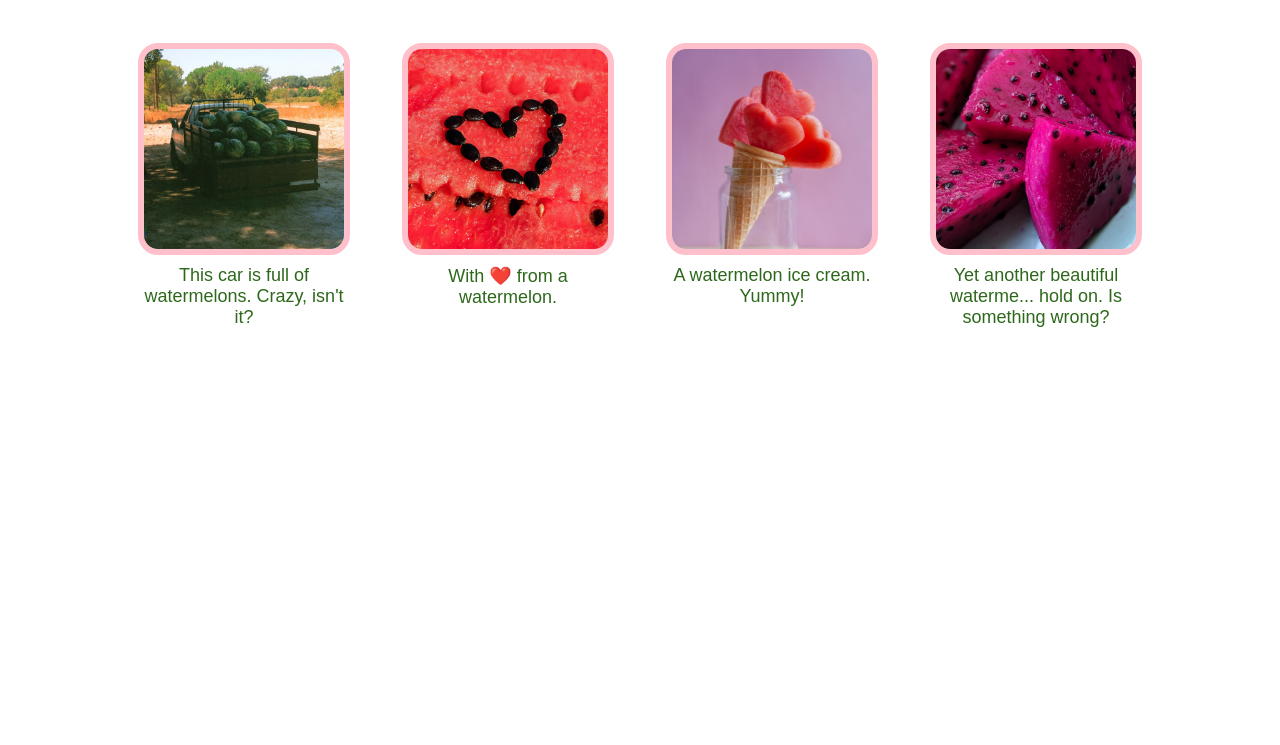
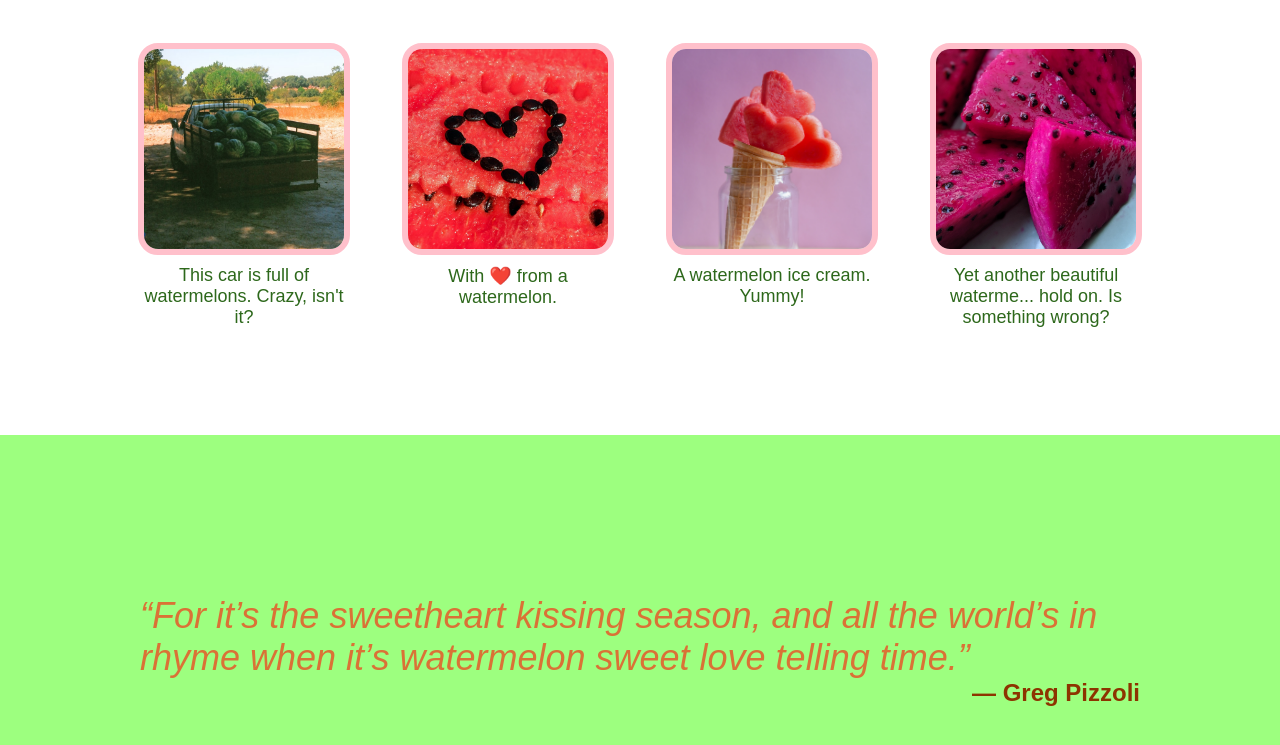
Before and after one commit to nanachichi/landing-page, a plain HTML site: page index.html in a window 1280 px wide. Shown: the part 752-1497 px from the top of the page. Before the commit the page ends 1187 px from the top, so only its background shows below. Drawn offline with Linux system fonts and the light colour scheme.

Commit message:
Finish section 2

```diff
--- a/index.html
+++ b/index.html
@@ -54,12 +54,17 @@
             <div class="text">A watermelon ice cream. Yummy!</div>
           </div>
           <div class="watermelon four">
-            <img title="Sliced dragon fruits." src="images/not-a-watermelon.jpg" alt="">
+            <img title="Sliced dragon fruits" src="images/not-a-watermelon.jpg" alt="">
             <div class="text">Yet another beautiful waterme... hold on. Is something wrong?</div>
           </div>
         </div>
       </div>
       <div class="section-2">
+        <div class="inside">
+          <p class="quote">“For it’s the sweetheart kissing season,
+            and all the world’s in rhyme when it’s watermelon sweet love telling time.”</p>
+          <p class="author">― Greg Pizzoli</p>
+        </div>
       </div>
       <div class="section-3">
 
--- a/styles.css
+++ b/styles.css
@@ -137,6 +137,38 @@ body {
   max-width: 200px;
 }
 
+.section-2 {
+  display: flex;
+  background-color: #9dff7f;
+  padding: 10em 5em;
+  justify-content: center;
+  align-items: center;
+}
+
+.inside {
+  display: flex;
+  flex-direction: column;
+  max-width: 1000px;
+}
+
+.inside p {
+  margin: 0;
+}
+
+.inside .quote {
+  color: rgb(218, 114, 54);
+  font-size: 36px;
+  font-weight: 300;
+  font-style: italic;
+}
+
+.inside .author {
+  color: rgb(141, 52, 0);
+  align-self: flex-end;
+  font-size: 24px;
+  font-weight: 700;
+}
+
 .links {
   display: flex;
   gap: 1em;
```
